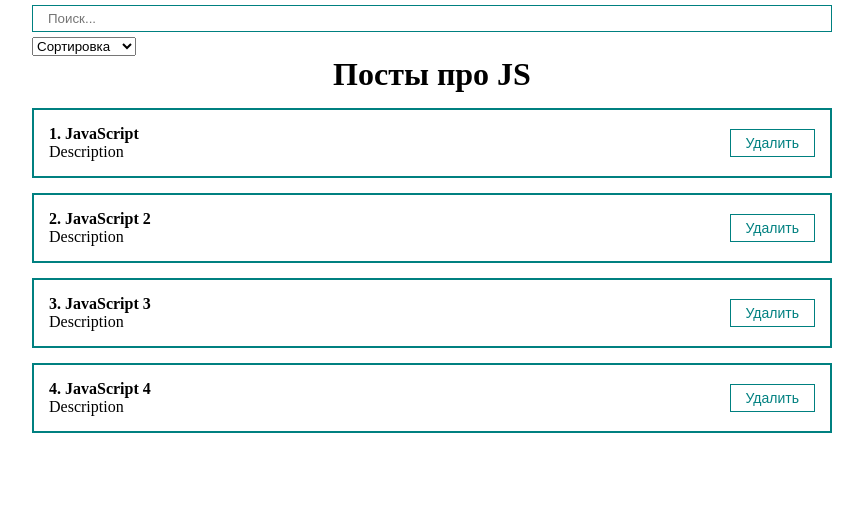
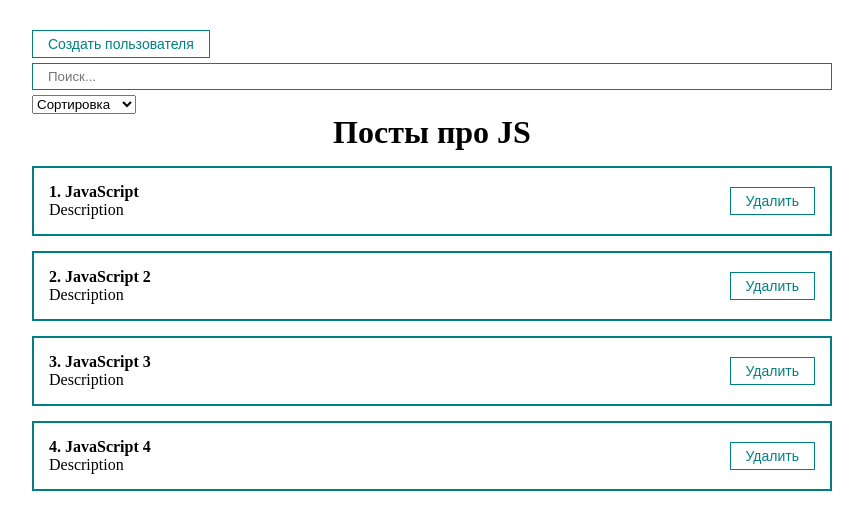
Before and after one commit to Holester1n/react-app, a React (Create React App) app: page / in a window 1280 px wide. Shown: the top 530 px of the page, without its empty margins (208-1071 px from the left). Built offline with nearby package versions, Linux system fonts and the light colour scheme.

Commit message:
Modal window is done

```diff
--- a/src/App.js
+++ b/src/App.js
@@ -20,6 +20,9 @@
   ]);
   const [body, setBody] = useState('');
   const [filter, setFilter] = useState({sort: '', query: ''});
+  const [modal, setModal] = useState(false);
+
+
 
   const sortedPosts = useMemo(() => {
     if (filter.sort) {
@@ -34,6 +37,7 @@
 
   const createPost = (newPost) => {
     setPosts([...posts, newPost])
+    setModal(false);
   }
 
   const removePost = (post) => {
@@ -42,7 +46,10 @@
 
   return (
     <div className="App">
-      <MyModal visible={false}>
+      <MyButton style={{marginTop: 30}} onClick={() => setModal(true)}>
+        Создать пользователя
+      </MyButton>
+      <MyModal visible={modal} setVisible={setModal}>
         <PostForm create={createPost}/>
       </MyModal>
       <PostFilter filter={filter} setFilter={setFilter}/>
--- a/src/components/UI/MyModal/MyModal.jsx
+++ b/src/components/UI/MyModal/MyModal.jsx
@@ -9,8 +9,8 @@
   }
 
   return (
-    <div className={rootClasses.join(' ')}>
-      <div className={classes.MyModalContent}>
+    <div className={rootClasses.join(' ')} onClick={() => setVisible(false)}>
+      <div className={classes.MyModalContent} onClick={(e) => e.stopPropagation()}>
         {children}
       </div>
     </div>
```
